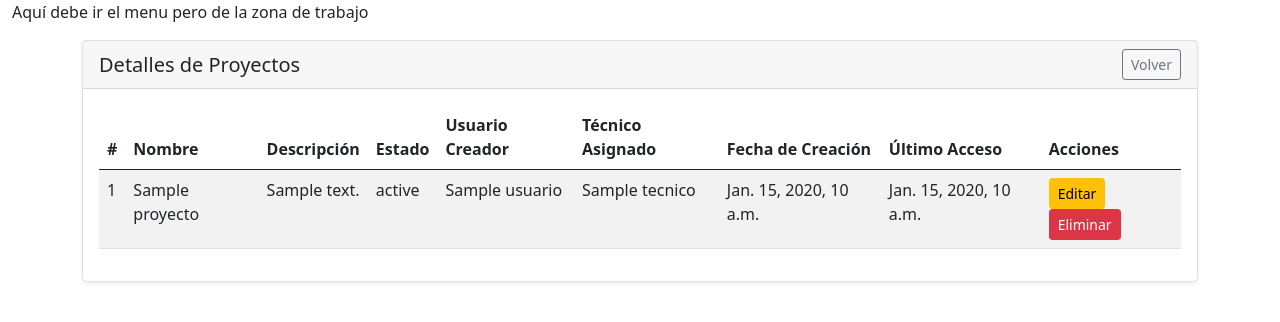
After one commit to AlejandroFlores004/MAJENCOSYS, a Django app: template project/templates/projectDetailList.html in a window 1280 px wide. The commit adds this page. Shown: the top 322 px of the page. Run offline with Django 4.2, Linux system fonts and the light colour scheme; the template is opened without the code that fills it: most values are stand-ins (such as "Sample title", 1, 10 or a date in 2020); some libraries are stand-ins or nearby versions.

Commit message:
Avance Crud_Imagen

```diff
--- a/main/urls.py
+++ b/main/urls.py
@@ -4,12 +4,7 @@ from .views import startpage
 
 urlpatterns = [
     path('', startpage, name='startpage'),
-<<<<<<< HEAD
     path('admon_usuarios',include('user.urls'),name='user'),
     path('admon_project',include('project.urls'),name='project')
 
 ]
-=======
-    path('admon_usuarios/',include('user.urls'),name='user')
-]
->>>>>>> origin/wb-user
--- a/majencosys/settings.py
+++ b/majencosys/settings.py
@@ -135,3 +135,7 @@ STATIC_URL = 'static/'
 # https://docs.djangoproject.com/en/4.2/ref/settings/#default-auto-field
 
 DEFAULT_AUTO_FIELD = 'django.db.models.BigAutoField'
+
+# Configuración para archivos media
+MEDIA_URL = '/files/'
+MEDIA_ROOT = os.path.join(BASE_DIR, 'files')
--- a/project/forms.py
+++ b/project/forms.py
@@ -4,7 +4,7 @@ from .models import Project
 class ProjectForm(forms.ModelForm):
     class Meta:
         model = Project
-        fields = ["nombre","descripcion","estado","usuario","tecnico"]
+        fields = ["nombre","descripcion","estado","usuario","tecnico","type","imagen"]
         widgets = {
             "descipcion": forms.TextInput(attrs={"placeholder":"breve descripcion"}),
 
--- /dev/null
+++ b/project/templates/projectDetailList.html
@@ -0,0 +1,66 @@
+{% extends "baseMainWorkflow.html" %}  <!-- Extiende la plantilla base de tu proyecto -->
+{% block title %}
+    Detalles de Proyectos
+{% endblock title %}
+
+{% block content %}
+<div class="container my-3">
+    <div class="row g-4">
+        <div class="col-12">
+            <div class="card shadow-sm rounded-3 mb-4">
+                <div class="card-header d-flex justify-content-between align-items-center py-2">
+                    <h5 class="mb-0">Detalles de Proyectos</h5>
+                    <a href="{% url 'projectMain' %}" class="btn btn-outline-secondary btn-sm">
+                        Volver
+                    </a>
+                </div>
+                <div class="card-body">
+                    <!-- Tabla con los detalles de los proyectos -->
+                    <table class="table table-striped">
+                        <thead>
+                            <tr>
+                                <th>#</th>
+                                <th>Nombre</th>
+                                <th>Descripción</th>
+                                <th>Estado</th>
+                                <th>Usuario Creador</th>
+                                <th>Técnico Asignado</th>
+                                <th>Fecha de Creación</th>
+                                <th>Último Acceso</th>
+                                <th>Acciones</th>
+                            </tr>
+                        </thead>
+                        <tbody>
+                            {% for proyecto in proyectos %}
+                            <tr>
+                                <td>{{ proyecto.id }}</td>
+                                <td>{{ proyecto.nombre }}</td>
+                                <td>{{ proyecto.descripcion }}</td>
+                                <td>
+                                    {% with texto=proyecto.get_estado_display %}
+                                        {{ texto }}
+                                    {% endwith %}
+                                </td>
+                                <td>{{ proyecto.usuario }}</td>
+                                <td>{{ proyecto.tecnico }}</td>
+                                <td>{{ proyecto.created_at }}</td>
+                                <td>{{ proyecto.updated_at }}</td>
+                                <td>
+                                    <!-- Botones de acción para editar y eliminar -->
+                                    <a href="{% url 'projectUpdate' proyecto.pk %}" class="btn btn-warning btn-sm">Editar</a>
+                                    <a href="{% url 'projectDelete' proyecto.pk %}" class="btn btn-danger btn-sm">Eliminar</a>
+                                </td>
+                            </tr>
+                            {% empty %}
+                            <tr>
+                                <td colspan="9" class="text-center text-muted">No hay proyectos aún.</td>
+                            </tr>
+                            {% endfor %}
+                        </tbody>
+                    </table>
+                </div>
+            </div>
+        </div>
+    </div>
+</div>
+{% endblock content %}
--- a/project/urls.py
+++ b/project/urls.py
@@ -1,7 +1,7 @@
 # project/urls.py
 from django.contrib import admin                   # (no se usa aquí, pero puedes dejarlo)
 from django.urls import path, include              # include no se usa en este archivo
-from .views import (projectMain,projectDetail,projectCreate,projectUpdate,projectDelete)
+from .views import (projectMain,projectDetail,projectCreate,projectUpdate,projectDelete,projectDetailList)
 
 urlpatterns = [
 
@@ -10,4 +10,6 @@ urlpatterns = [
     path("<int:pk>/", projectDetail, name="projectDetail"),
     path("<int:pk>/editar/", projectUpdate, name="projectUpdate"),
     path("<int:pk>/eliminar/", projectDelete, name="projectDelete"),
+    path('detalles/', projectDetailList, name='projectDetailList'),
+
 ]
--- a/project/views.py
+++ b/project/views.py
@@ -54,3 +54,7 @@ def projectDelete(request, pk):
         return redirect("projectMain")
 
     return render(request, "projectConfirmDelete.html", {"p": p})
+
+def projectDetailList(request):
+    proyectos = Project.objects.select_related("usuario", "tecnico").order_by("-created_at")
+    return render(request, "projectDetailList.html", {"proyectos": proyectos})
--- a/requirements.txt
+++ b/requirements.txt
@@ -1,4 +1,4 @@
 Django==4.2.21
 mysqlclient==2.2.4
-
+pillow==11.2.1
 python-dotenv==1.1.0
```
Also changed, not shown: project/models.py (+44 -41 lines), project/templates/projectMain.html (+19 -17 lines), project/migrations/0001_initial.py, project/migrations/0002_project_imagen.py (added).
